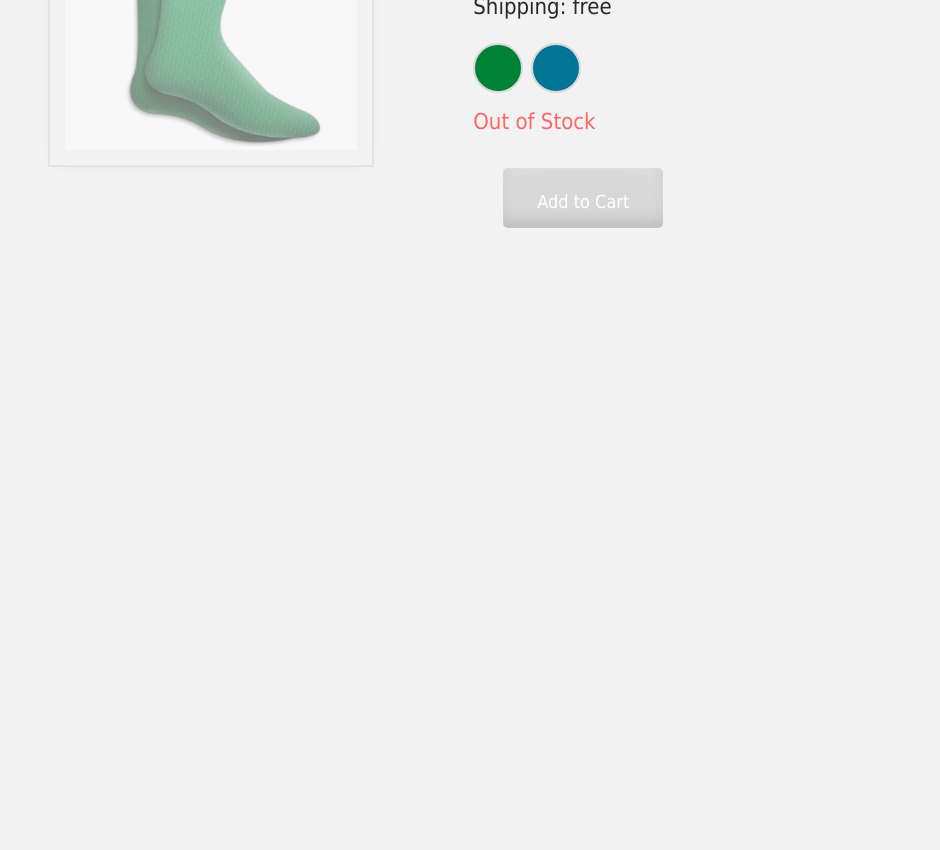
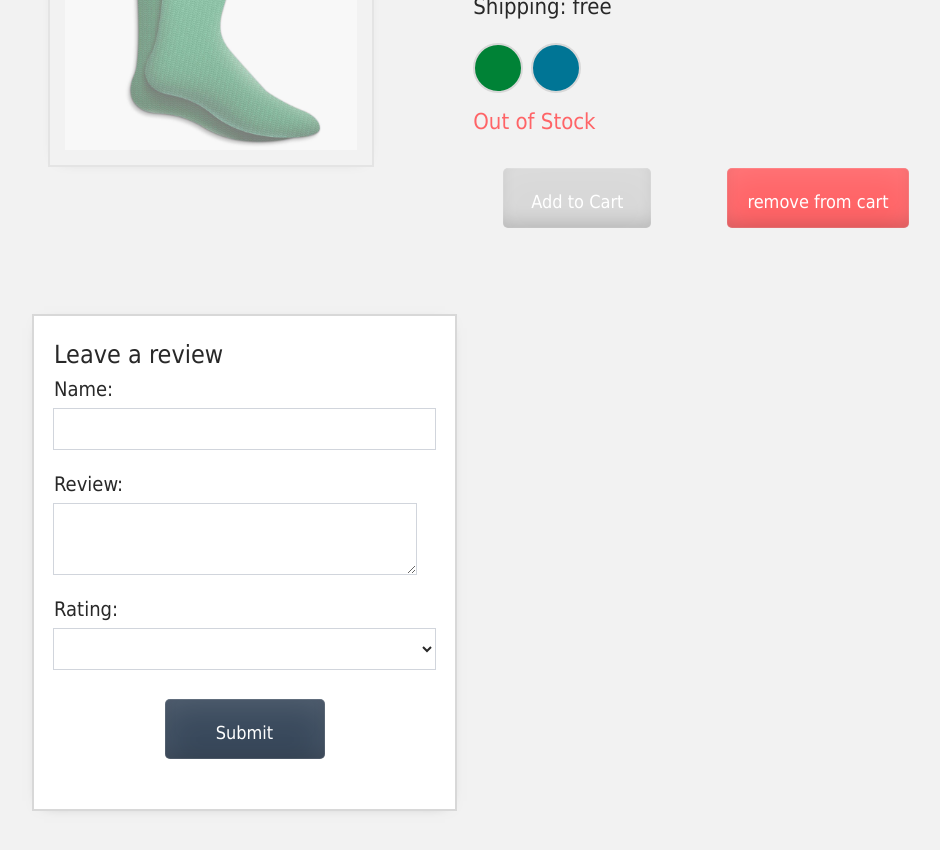
Before and after one commit to marwen-mrabti/vue-mastery-product-page, a Vue app: page / in a window 1280 px wide. Shown: the part 300-1150 px from the top of the page, without its empty margins (8-948 px from the left). Before the commit the page ends 800 px from the top, so only its background shows below. Built offline with nearby package versions, Linux system fonts and the light colour scheme.

Commit message:
l10: forms and v-model

```diff
--- a/src/App.vue
+++ b/src/App.vue
@@ -2,10 +2,28 @@
 import { ref } from 'vue'
 
 import ProductDisplay from '@/components/ProductDisplay.vue'
+import ReviewForm from '@/components/ReviewForm.vue'
+import type { TReview } from '@/types'
+import ReviewList from '@/components/ReviewList.vue'
 
-const cart = ref<string[]>([])
-const addToCart = (product: string) => {
-  cart.value.push(product)
+const cart = ref<number[]>([])
+const reviews = ref<TReview[]>([])
+
+const addToCart = (productId: number) => {
+  cart.value.push(productId)
+}
+
+const removeFromCart = (productId: number) => {
+  const index = cart.value.findIndex((id) => id === productId)
+  if (index !== -1) {
+    cart.value.splice(index, 1)
+  }
+}
+
+const reviewSubmitted = (review: Omit<TReview, 'id'>) => {
+  const reviewId = crypto.randomUUID()
+  reviews.value.push({ id: reviewId, ...review })
+  console.log(reviews.value)
 }
 
 const premium = ref(true)
@@ -15,7 +33,13 @@ const premium = ref(true)
   <div class="nav-bar"></div>
   <main class="max-w-screen overflow-x-hidden">
     <div class="cart">Cart ({{ cart.length }})</div>
-    <ProductDisplay @add-to-cart="addToCart" :premium="premium" />
+    <ProductDisplay
+      @add-to-cart="addToCart"
+      @remove-from-cart="removeFromCart"
+      :premium="premium"
+    />
+    <ReviewList v-show="!!reviews.length" :reviews="reviews" />
+    <ReviewForm @review-submitted="reviewSubmitted" />
   </main>
 </template>
 
--- a/src/assets/main.css
+++ b/src/assets/main.css
@@ -140,7 +140,7 @@ p {
 }
 
 .review-container li {
-  margin-bottom: 30px;
+  margin-bottom: 20px;
 }
 
 .review-form .button {
--- a/src/components/ProductDisplay.vue
+++ b/src/components/ProductDisplay.vue
@@ -5,14 +5,12 @@ import BlueSocksImg from '@/assets/images/socks_blue.jpeg'
 import type { TVariant } from '@/types'
 
 const props = defineProps<{
-  premium: {
-    type: boolean
-    required: true
-  }
+  premium: boolean
 }>()
 
 const emits = defineEmits<{
-  addToCart: [string]
+  addToCart: [number]
+  removeFromCart: [number]
 }>()
 
 const product = ref('Socks')
@@ -87,14 +85,22 @@ const updateVariant = (variantIndex: number) => {
         <small v-show="onSale && inStock" class="text-sm text-blue-400 font-semibold capitalize">
           {{ title }} is On Sale
         </small>
+        <div class="flex gap-4">
           <button
-          class="button"
-          @click="emits('addToCart', title)"
+            class="button min-w-fit"
+            @click="emits('addToCart', variants[selectedVariantIndex].id)"
             :disabled="!inStock"
             :class="!inStock && 'disabled-button'"
           >
             Add to Cart
           </button>
+          <button
+            class="button min-w-fit !bg-red-400"
+            @click="emits('removeFromCart', variants[selectedVariantIndex].id)"
+          >
+            remove from cart
+          </button>
+        </div>
       </div>
     </div>
   </div>
--- /dev/null
+++ b/src/components/ReviewForm.vue
@@ -0,0 +1,52 @@
+<script setup lang="ts">
+import type { TReview } from '@/types'
+import { reactive } from 'vue'
+
+const emit = defineEmits<{
+  'review-submitted': [Omit<TReview, 'id'>]
+}>()
+
+const review = reactive({
+  name: '',
+  content: '',
+  rating: null,
+})
+
+const onReviewSubmit = () => {
+  if (review.name.trim() === '' || review.content.trim() === '' || review.rating === null) {
+    alert('review incomplete. Please fill out every field.')
+    return
+  }
+  const productReview = {
+    name: review.name.trim(),
+    content: review.content.trim(),
+    rating: review.rating,
+  }
+  emit('review-submitted', productReview)
+  review.name = ''
+  review.content = ''
+  review.rating = null
+}
+</script>
+
+<template>
+  <form class="review-form" @submit.prevent="onReviewSubmit">
+    <h3>Leave a review</h3>
+    <label for="name">Name:</label>
+    <input id="name" v-model="review.name" required class="ring-1 ring-gray-300" />
+
+    <label for="review">Review:</label>
+    <textarea id="review" v-model="review.content" required class="ring-1 ring-gray-300"></textarea>
+
+    <label for="rating">Rating:</label>
+    <select id="rating" v-model.number="review.rating" required class="ring-1 ring-gray-300">
+      <option>5</option>
+      <option>4</option>
+      <option>3</option>
+      <option>2</option>
+      <option>1</option>
+    </select>
+
+    <input class="button" type="submit" value="Submit" />
+  </form>
+</template>
--- /dev/null
+++ b/src/components/ReviewList.vue
@@ -0,0 +1,23 @@
+<script setup lang="ts">
+import type { TReview } from '@/types'
+
+const props = defineProps<{
+  reviews: TReview[]
+}>()
+</script>
+
+<template>
+  <div class="review-container rounded-lg">
+    <h3>Reviews:</h3>
+    <ul>
+      <li v-for="review in props.reviews" :key="review.id" class="bg-amber-50">
+        <span
+          ><em class="font-semibold">{{ review.name }}</em> gave this product
+          <em class="font-semibold">{{ review.rating }}</em> stars</span
+        >
+        <br />
+        <p class="font-medium capitalize">{{ review.content }}</p>
+      </li>
+    </ul>
+  </div>
+</template>
```
Also changed, not shown: src/types.ts (+7 -0 lines). Lines whose indentation alone changed are shown as unchanged.
